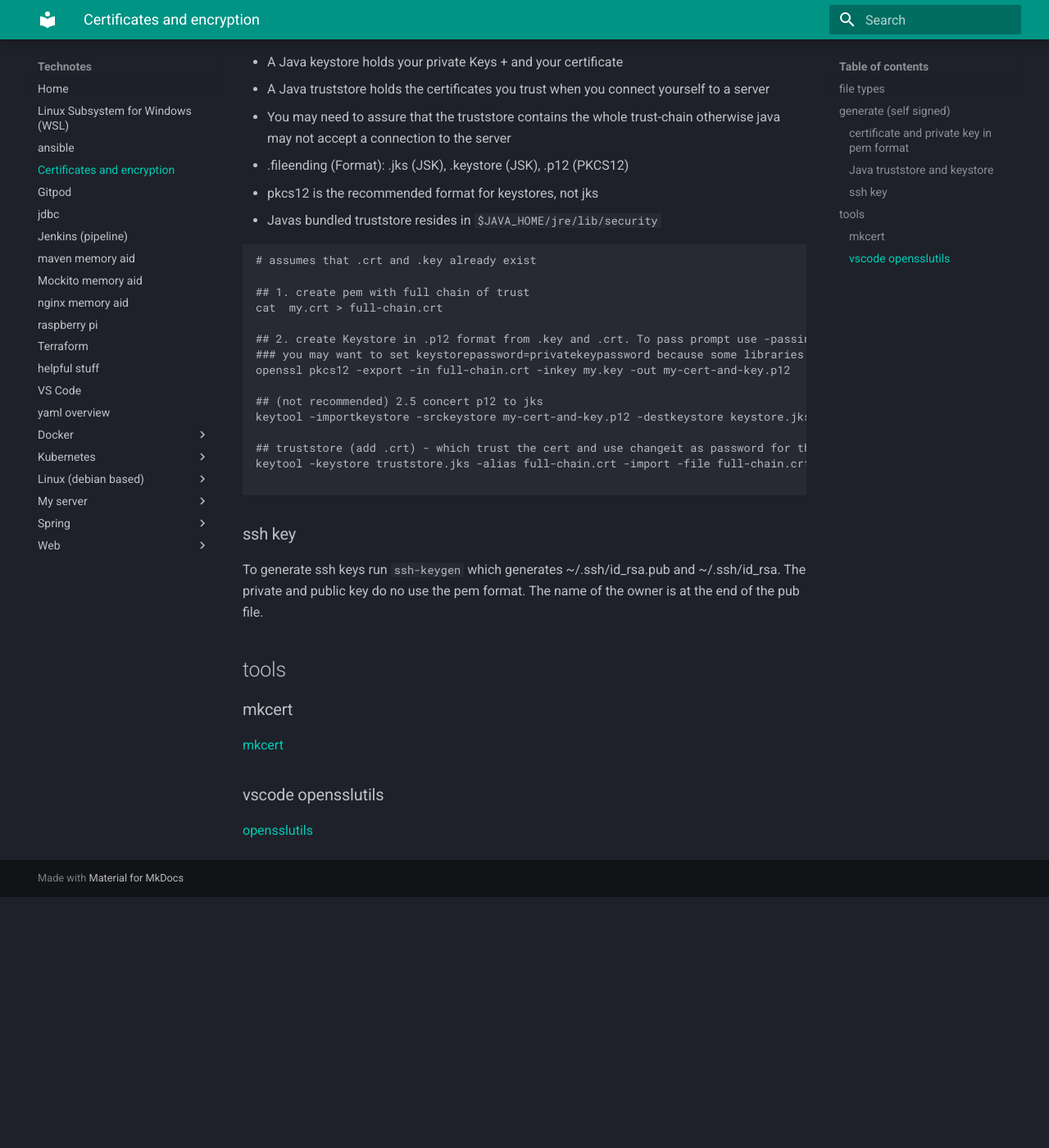
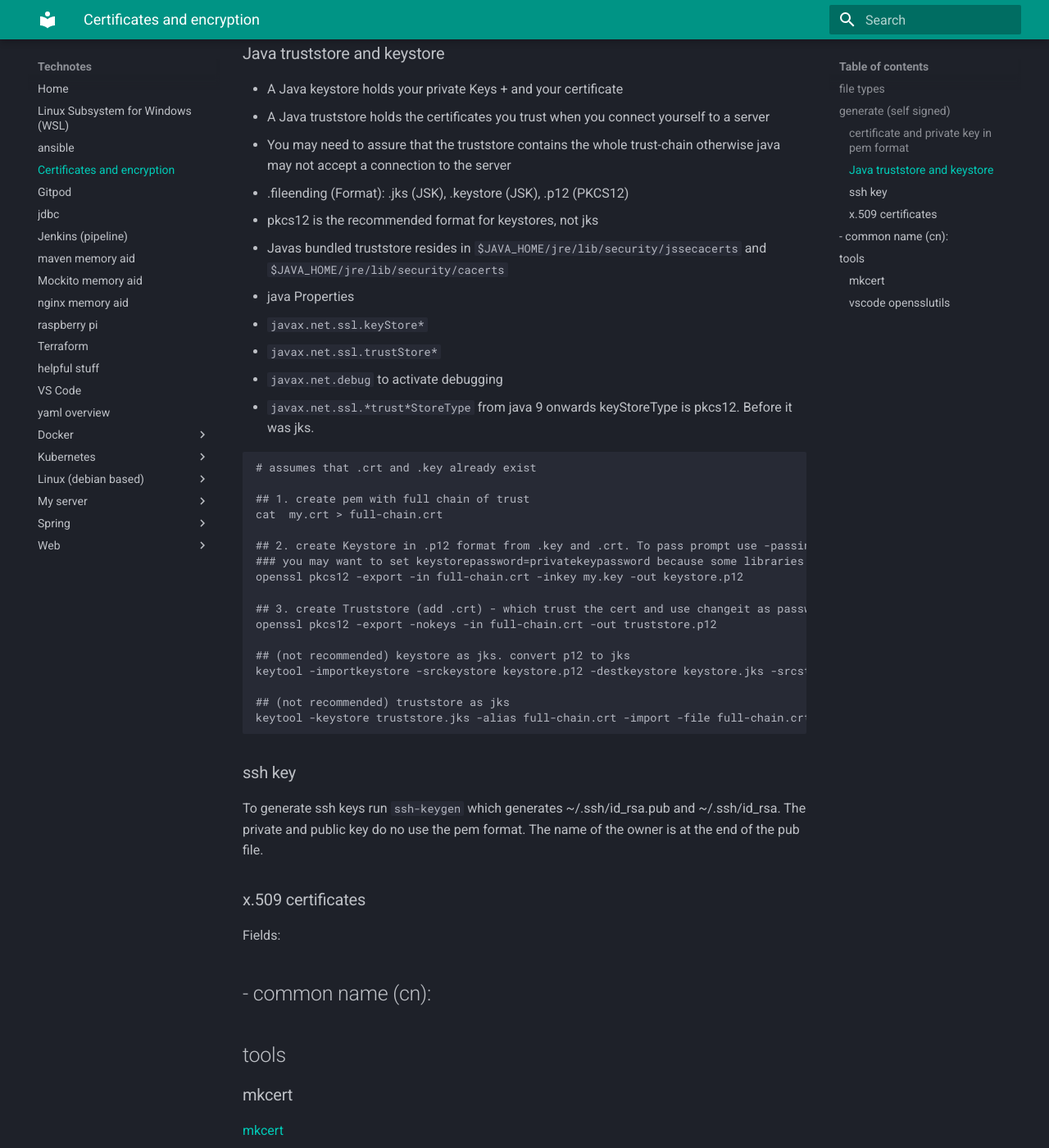
Before and after one commit to organicaudio/useful-code-snippets2, an MkDocs documentation site: the page built from docs/certificates.md, in a window 1280 px wide and 1400 px high, scrolled down 903 px. Shown: the whole window at 82% size. Built offline with MkDocs 1.6.1 and Material for MkDocs 9.7.7, drawn with Linux system fonts in a browser that asks for light colours; before the commit the page ends 1997 px from its top, so only the background shows below that.

Commit message:
update cert

````diff
--- a/docs/certificates.md
+++ b/docs/certificates.md
@@ -11,6 +11,7 @@
 - .key private key in PEM format
 - .cert;.cer;.crt: certificate with private key (DER or PEM)
 - .p12 - pkcs12 container which contains private key and public certificate
+- .pfx - pkcs12
 - .csr (certificate signing request): temporary
 
 ## generate (self signed)
@@ -36,7 +37,12 @@ openssl rsa -in my.crt -text
 - You may need to assure that the truststore contains the whole trust-chain otherwise java may not accept a connection to the server
 - .fileending (Format): .jks (JSK), .keystore (JSK), .p12 (PKCS12)
 - pkcs12 is the recommended format for keystores, not jks
-- Javas bundled truststore resides in `$JAVA_HOME/jre/lib/security`
+- Javas bundled truststore resides in `$JAVA_HOME/jre/lib/security/jssecacerts` and `$JAVA_HOME/jre/lib/security/cacerts`
+- java Properties
+  - `javax.net.ssl.keyStore*`
+  - `javax.net.ssl.trustStore*`
+  - `javax.net.debug` to activate debugging
+  - `javax.net.ssl.*trust*StoreType` from java 9 onwards keyStoreType is pkcs12. Before it was jks.
 
 ```shell
 # assumes that .crt and .key already exist
@@ -46,19 +52,28 @@ cat  my.crt > full-chain.crt
 
 ## 2. create Keystore in .p12 format from .key and .crt. To pass prompt use -passin -passout
 ### you may want to set keystorepassword=privatekeypassword because some libraries assume that
-openssl pkcs12 -export -in full-chain.crt -inkey my.key -out my-cert-and-key.p12
+openssl pkcs12 -export -in full-chain.crt -inkey my.key -out keystore.p12
 
-## (not recommended) 2.5 concert p12 to jks
-keytool -importkeystore -srckeystore my-cert-and-key.p12 -destkeystore keystore.jks -srcstoretype pkcs12 -deststoretype jks
+## 3. create Truststore (add .crt) - which trust the cert and use changeit as password for the truststore
+openssl pkcs12 -export -nokeys -in full-chain.crt -out truststore.p12
 
-## truststore (add .crt) - which trust the cert and use changeit as password for the truststore
+## (not recommended) keystore as jks. convert p12 to jks
+keytool -importkeystore -srckeystore keystore.p12 -destkeystore keystore.jks -srcstoretype pkcs12 -deststoretype jks
+
+## (not recommended) truststore as jks
 keytool -keystore truststore.jks -alias full-chain.crt -import -file full-chain.crt -noprompt -storepass changeit
-
 ```
 
 ### ssh key
 
 To generate ssh keys run `ssh-keygen` which generates ~/.ssh/id_rsa.pub and ~/.ssh/id_rsa. The private and public key do no use the pem format. The name of the owner is at the end of the pub file.
+
+### x.509 certificates
+
+Fields:
+
+- common name (cn):
+-
 
 ## tools
 
````
